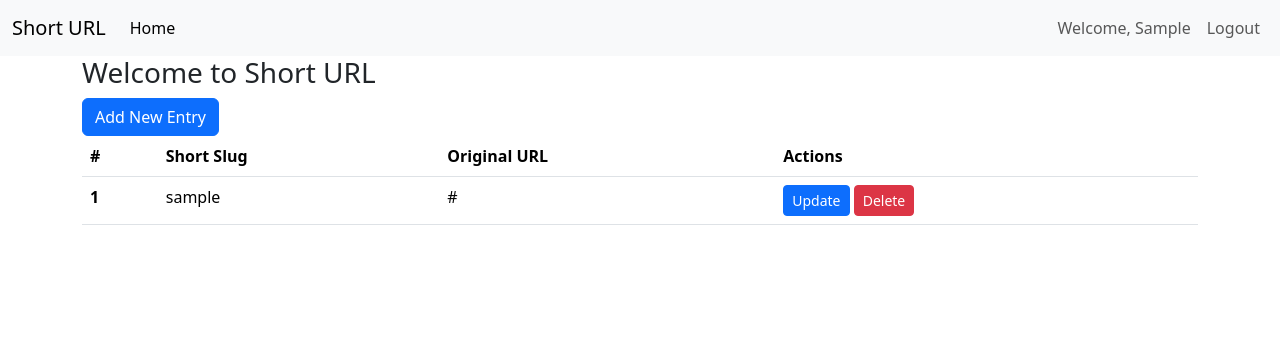
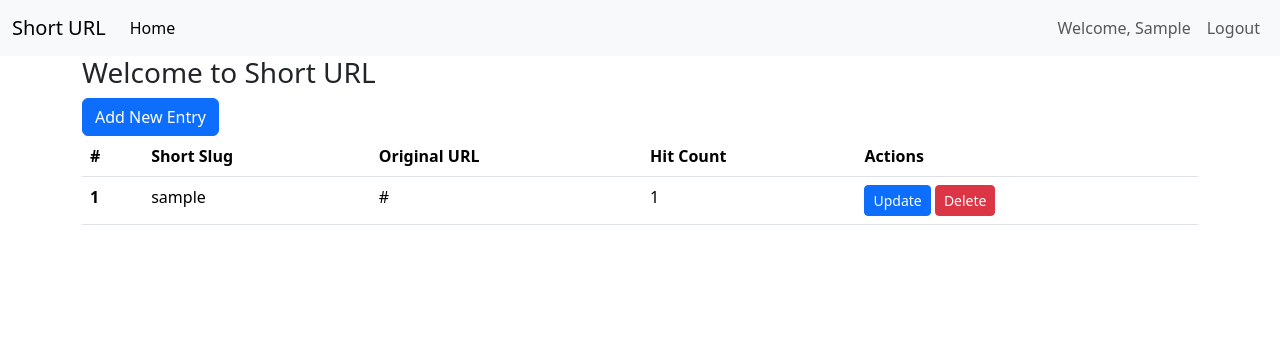
Before and after one commit to souravkhoso1/miniature-couscous, a Django app: page / in a window 1280 px wide. Shown: the top 356 px of the page. Run offline with Django 5.2, Linux system fonts and the light colour scheme; a user stored in the database is signed in; tables that the repository leaves empty hold one stand-in row (values such as "Sample post").

Commit message:
added support for hit count

```diff
--- a/website/admin.py
+++ b/website/admin.py
@@ -1,5 +1,6 @@
 from django.contrib import admin
-from .models import ShortUrl
+from .models import ShortUrl, HitCount
 
 # Register your models here.
 admin.site.register(ShortUrl)
+admin.site.register(HitCount)
--- a/website/models.py
+++ b/website/models.py
@@ -9,3 +9,11 @@ class ShortUrl(models.Model):
 
     def __str__(self):
         return self.short_slug
+
+
+class HitCount(models.Model):
+    short_url = models.ForeignKey(ShortUrl, on_delete=models.CASCADE)
+    hit_count = models.PositiveIntegerField()
+
+    def __str__(self):
+        return self.short_url.short_slug
--- a/website/templates/base.html
+++ b/website/templates/base.html
@@ -22,7 +22,7 @@
           <ul class="navbar-nav ms-auto mb-2 mb-lg-0">
             {% if user.is_authenticated %}
             <li class="nav-item">
-              <a class="nav-link" href="#" data-bs-toggle="modal" data-bs-target="#loginModal">Welcome, {{ user.first_name }}</a>
+              <a class="nav-link">Welcome, {{ user.first_name }}</a>
             </li>
             <li class="nav-item">
               <a class="nav-link" href="/logout">Logout</a>
--- a/website/templates/home.html
+++ b/website/templates/home.html
@@ -36,6 +36,7 @@
       <th scope="col">#</th>
       <th scope="col">Short Slug</th>
       <th scope="col">Original URL</th>
+      <th scope="col">Hit Count</th>
       <th scope="col">Actions</th>
     </tr>
   </thead>
@@ -45,6 +46,13 @@
       <th scope="row">{{forloop.counter}}</th>
       <td>{{ short_url.short_slug }}</td>
       <td>{{ short_url.actual_url }}</td>
+      <td>
+        {% for hit_count in hit_counts %}
+        {% if hit_count.short_url == short_url %}
+        {{ hit_count.hit_count }}
+        {% endif %}
+        {% endfor %}
+      </td>
       <td>
           <form method="POST" action="/delete-entry/{{ short_url.id }}/">
             {% csrf_token %}
--- a/website/views.py
+++ b/website/views.py
@@ -8,7 +8,7 @@ from django.shortcuts import render, redirect
 from authlib.integrations.django_client import OAuth
 from django.contrib.auth.models import User
 from django.contrib.auth import login as login_d, logout as logout_d
-from .models import ShortUrl
+from .models import ShortUrl, HitCount
 from dotenv import load_dotenv
 from django.conf import settings
 
@@ -43,11 +43,17 @@ def home(request):
 
     if request.user.is_authenticated:
         short_urls = ShortUrl.objects.filter(creator_user=request.user)
+        hit_counts = HitCount.objects.filter(short_url__creator_user=request.user)
     else:
         short_urls = None
+        hit_counts = None
 
     return render(
-        request, "home.html", {"alert_entry": alert_entry, "short_urls": short_urls}
+        request, "home.html", {
+            "alert_entry": alert_entry,
+            "short_urls": short_urls,
+            "hit_counts": hit_counts
+        }
     )
 
 
@@ -102,10 +108,18 @@ def add_new_entry(request):
         loggedin_user = request.user
 
         short_url_entry = ShortUrl(
-            short_slug=short_slug, actual_url=original_url, creator_user=loggedin_user
+            short_slug=short_slug,
+            actual_url=original_url,
+            creator_user=loggedin_user
         )
+        short_url_entry.save()
 
-        short_url_entry.save()
+        hit_count_entry = HitCount(
+            short_url = short_url_entry,
+            hit_count = 0
+        )
+        hit_count_entry.save()
+
         request.session["set_alert"] = "true"
         request.session["alert_type"] = "alert-success"
         request.session["alert_message"] = "Short URL saved successfully."
@@ -184,7 +198,10 @@ def delete_entry(request, short_url_id):
 def redirect_to(request, short_url_slug):
     short_url_item = ShortUrl.objects.filter(short_slug=short_url_slug)
     if short_url_item.count() == 1:
-        return redirect(ShortUrl.objects.get(short_slug=short_url_slug).actual_url)
+        hit_count_entry = HitCount.objects.get(short_url=short_url_item[0])
+        hit_count_entry.hit_count += 1
+        hit_count_entry.save()
+        return redirect(short_url_item[0].actual_url)
     else:
         request.session["set_alert"] = "true"
         request.session["alert_type"] = "alert-danger"
```
